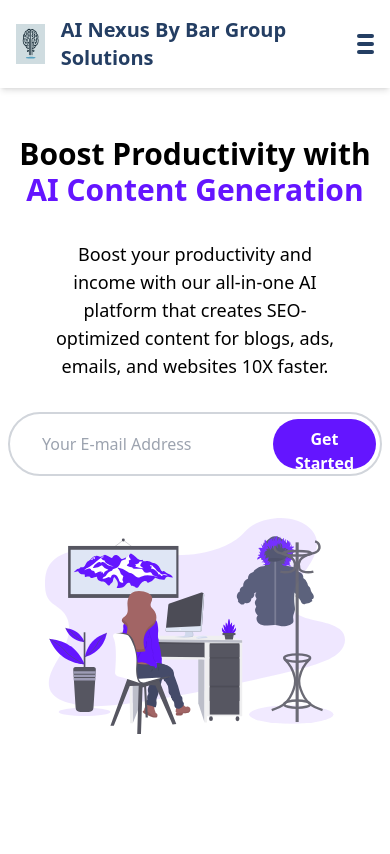
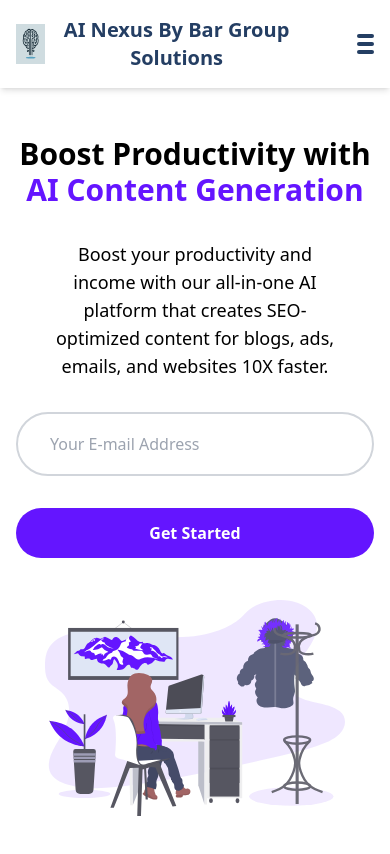
Before and after one commit to abdulrafey01/ai-nexus-homepage, a React (Vite) app: page / in a window 390 px wide. Shown: the top 854 px of the page. Built offline with nearby package versions, Linux system fonts and the light colour scheme.

Commit message:
Padding fixes

```diff
--- a/src/components/MainSection.jsx
+++ b/src/components/MainSection.jsx
@@ -6,7 +6,7 @@ export default function MainSection() {
     <div
       data-aos="fade-right"
       data-aos-duration="1000"
-      className="flex flex-col lg:flex-row p-2 sm:p-8 items-center mt-10"
+      className="flex flex-col lg:flex-row p-2 px-4 sm:p-8 items-center mt-10"
     >
       {/* First Container */}
       <div className="max-lg:text-center lg:w-full flex-1 flex flex-col gap-8 max-sm:items-center">
@@ -21,17 +21,20 @@ export default function MainSection() {
         </p>
         <label
           for="email"
-          className="sm:py-4 pl-8 pr-1 border-2 border-gray-300 transition-colors duration-300  focus-within:border-[#6415ff] h-16 rounded-full flex justify-between items-center"
+          className="sm:py-4 max-sm:w-full pl-8 pr-1 border-2 border-gray-300 transition-colors duration-300  focus-within:border-[#6415ff] h-16 rounded-full flex justify-between items-center"
         >
           <input
             id="email"
             placeholder="Your E-mail Address"
             className="bg-transparent outline-none"
           />
-          <button className="px-5 sm:px-10 py-2 bg-[#6415ff] h-[50px] text-white rounded-full font-semibold hover:bg-[#4910bb]">
+          <button className="px-5 sm:block hidden sm:px-10 py-2 bg-[#6415ff] h-[50px] text-white rounded-full font-semibold hover:bg-[#4910bb]">
             Get Started
           </button>
         </label>
+        <button className="px-5 w-full block sm:hidden sm:px-10 py-2 bg-[#6415ff] h-[50px] text-white rounded-full font-semibold hover:bg-[#4910bb]">
+          Get Started
+        </button>
       </div>
       {/* Second Container */}
       <div className="flex-1 xl:flex-[1.5] flex justify-center">
--- a/src/components/NavBar.jsx
+++ b/src/components/NavBar.jsx
@@ -7,7 +7,7 @@ export default function NavBar() {
         <div className="flex justify-center items-center">
           <img src={Logo} alt="logo" className="w-10 h-10" />
         </div>
-        <p className="text-xl sm:text-2xl  font-bold text-[#243E63] hover:text-[#6415ff] cursor-pointer">
+        <p className="text-xl sm:text-2xl max-sm:text-center  font-bold text-[#243E63] hover:text-[#6415ff] cursor-pointer">
           AI Nexus By Bar Group Solutions
         </p>
       </div>
--- a/src/components/StepsSection.jsx
+++ b/src/components/StepsSection.jsx
@@ -19,7 +19,7 @@ export default function StepsSection() {
           Easy to <span className="text-[#6415ff]">Get Started</span>
         </p>
         {/* Step */}
-        <div className="flex justify-start items-start gap-4 max-lg:flex-col max-lg:items-center">
+        <div className="flex justify-start items-start gap-4 max-lg:flex-col max-lg:items-center max-sm:px-4">
           <p className="text-3xl text-gray-300 font-semibold">01</p>
           <div className="flex flex-col gap-2 max-lg:text-center">
             <p className="text-xl font-semibold text-[#243E63] ">Register</p>
@@ -31,7 +31,7 @@ export default function StepsSection() {
           </div>
         </div>
         {/* Step */}
-        <div className="flex justify-start items-start gap-4 max-lg:flex-col max-lg:items-center">
+        <div className="flex justify-start items-start gap-4 max-lg:flex-col max-lg:items-center max-sm:px-4">
           <p className="text-3xl text-gray-300 font-semibold">02</p>
           <div className="flex flex-col gap-2 max-lg:text-center">
             <p className="text-xl font-semibold text-[#243E63] ">Pick Tool</p>
@@ -41,7 +41,7 @@ export default function StepsSection() {
           </div>
         </div>
         {/* Step */}
-        <div className="flex justify-start items-start gap-4 max-lg:flex-col max-lg:items-center">
+        <div className="flex justify-start items-start gap-4 max-lg:flex-col max-lg:items-center max-sm:px-4">
           <p className="text-3xl text-gray-300 font-semibold">03</p>
           <div className="flex flex-col gap-2 max-lg:text-center">
             <p className="text-xl font-semibold text-[#243E63] ">Generate</p>
```
